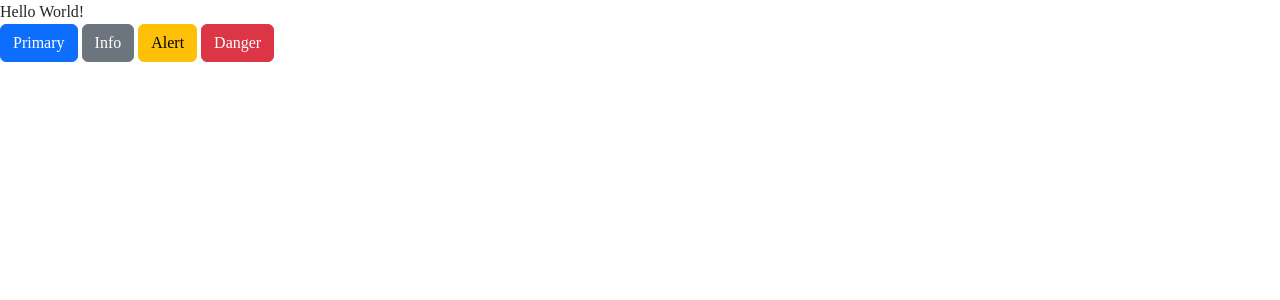
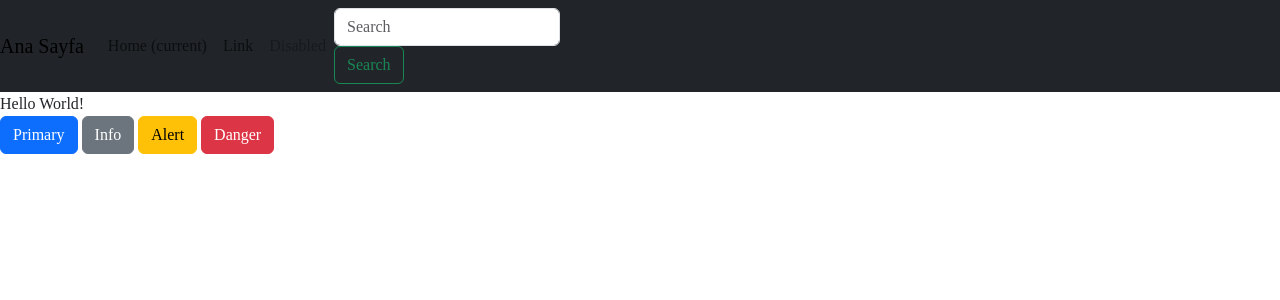
Before and after one commit to BlackRose9111/BotanicDb, a Django app: page / in a window 1280 px wide. Shown: the top 300 px of the page. Run offline with Django 5.2, Linux system fonts and the light colour scheme; some libraries are stand-ins or nearby versions.

Commit message:
Navbar inclusion

```diff
--- /dev/null
+++ b/botanica/home/templates/home/common/navbar.html
@@ -0,0 +1,29 @@
+{% block navbar %}
+
+    <nav class="navbar navbar-expand-lg navbar-light bg-dark">
+        <a class="navbar-brand" href={% url "" %}>Ana Sayfa</a>
+        <button class="navbar-toggler" type="button" data-toggle="collapse" data-target="#navbarTogglerDemo02"
+                aria-controls="navbarTogglerDemo02" aria-expanded="false" aria-label="Toggle navigation">
+            <span class="navbar-toggler-icon"></span>
+        </button>
+
+        <div class="collapse navbar-collapse" id="navbarTogglerDemo02">
+            <ul class="navbar-nav mr-auto mt-2 mt-lg-0">
+                <li class="nav-item active">
+                    <a class="nav-link" href="#">Home <span class="sr-only">(current)</span></a>
+                </li>
+                <li class="nav-item">
+                    <a class="nav-link" href="#">Link</a>
+                </li>
+                <li class="nav-item">
+                    <a class="nav-link disabled" href="#">Disabled</a>
+                </li>
+            </ul>
+            <form class="form-inline my-2 my-lg-0">
+                <input class="form-control mr-sm-2" type="search" placeholder="Search">
+                <button class="btn btn-outline-success my-2 my-sm-0" type="submit">Search</button>
+            </form>
+        </div>
+    </nav>
+
+{% endblock %}
--- a/botanica/home/templates/home/index.html
+++ b/botanica/home/templates/home/index.html
@@ -2,7 +2,7 @@
 {% load static %}
 {% block body %}
 
-
+{% include "home/common/navbar.html" %}
 
     <div>
         Hello World!
```
